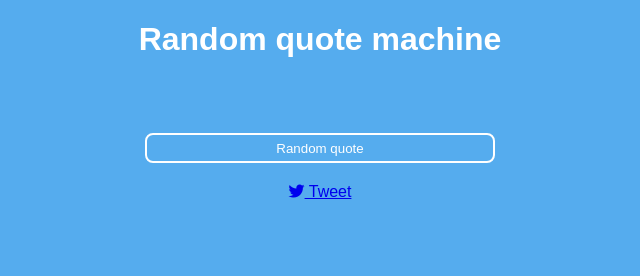
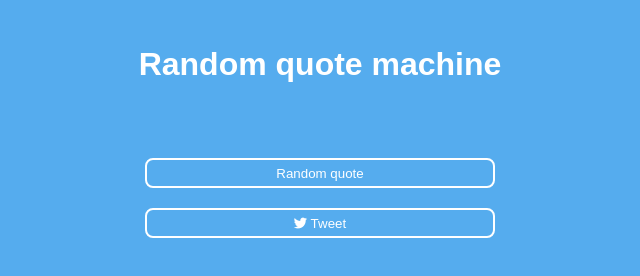
Before and after one commit to kamil-polanski/zadanie-16.5, a website: page index.html in a window 1280 px wide. Shown: the whole page, without its empty margins (320-960 px from the left). Drawn offline with nearby package versions, Linux system fonts and the light colour scheme; files that its build step writes are made by us from their sources; no server answers.

Commit message:
Add some fixes

```diff
--- a/index.html
+++ b/index.html
@@ -21,9 +21,10 @@
         </div>
         <div>
             <button class="trigger"> Random quote </button>
-            <a href="#" target="_blank" class="tweet"><i class="fab fab-lg fa-twitter"></i> Tweet</a>
+            <button><a href="#" target="_blank" class="tweet"><i class="fab fa-twitter"></i> Tweet</a></button>
         </div>
-        <main>
+    </main>
+    <script src="js/script.js"></script>
 </body>
 
 </html>
--- a/sass/style.scss
+++ b/sass/style.scss
@@ -8,6 +8,7 @@ body {
 main {
     width: 800px;
     margin: 0 auto;
+    padding-top: 25px;
     text-align: center;
     .box {
         margin: 75px 0;
```
